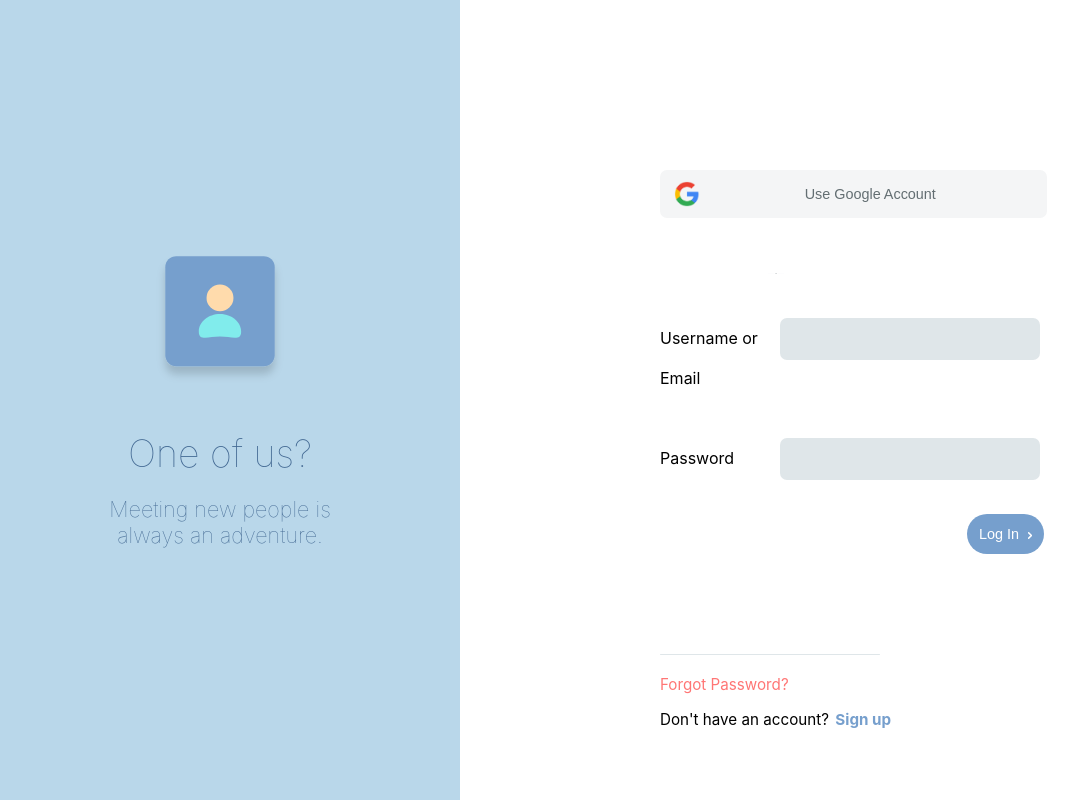
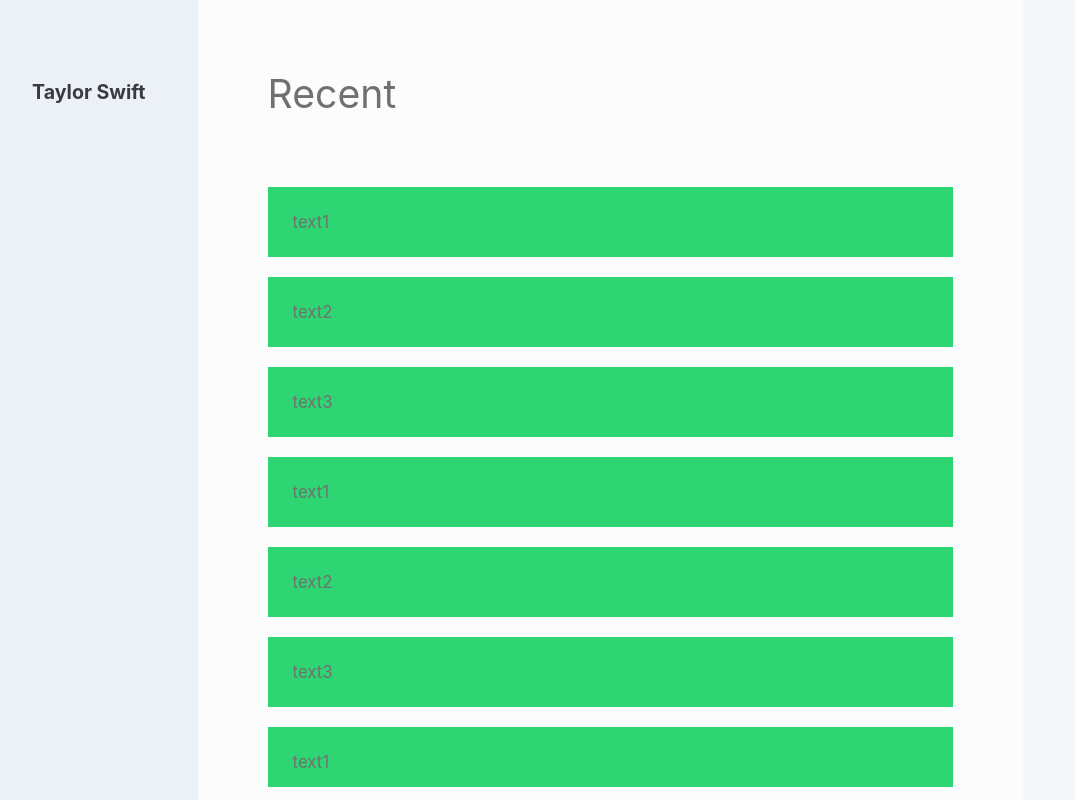
Before and after one commit to AbhiCh616/hobbyLobby, a React (Create React App) app in the folder front-end/: page / in a window 1280 px wide. Shown: the whole page, without its empty margins (20-1095 px from the left). Built offline with nearby package versions, Linux system fonts and the light colour scheme.

Commit message:
Feed creation (front-end)

```diff
--- a/front-end/src/App.js
+++ b/front-end/src/App.js
@@ -85,6 +85,8 @@ class App extends Component {
       return (
         this.state.logged_in && <Feed handle_logout={this.handle_logout} />
       )
+    if (true)
+      return (<Feed />)
     return (
       <React.Fragment>
         <Router>
--- /dev/null
+++ b/front-end/src/components/feed.css
@@ -0,0 +1,74 @@
+.mainFeedPan {
+    margin: 0;
+    padding: 0;
+    height: 100%;
+    width: 100vw;
+    background-color: #E0EAFC;
+    display: flex;
+}
+
+.leftFeedPan {
+    margin: 0;
+    padding: 0;
+    height: 100%;
+    width: 17vw;
+    background-color: #F1F2F6;
+    opacity: 0.75;
+    float: left;
+    display: flex;
+    justify-content: center;
+    align-items: top;
+    text-align:center;
+}
+
+.userLink {
+    padding-top: 10vh;
+    font-weight: bold;
+    font-size: 2.45vh;
+}
+
+.centerFeedPan {
+    margin: 0;
+    padding: 0;
+    height: 100%;
+    width: 64.5vw;
+    background-color: #FCFCFC;
+    justify-content: center;
+}
+
+.centerFeedPan .topBar {
+    font-size: 4.9vh;
+    width: 100%;
+    padding: 70px;
+    color: #707070;
+}
+
+.centerFeedPan .postsPan {
+    width: 64.5;
+    height: 75%;
+    padding-top: 0px;
+    padding-bottom: 0;
+    padding-left: 70px;
+    padding-right: 70px;
+    overflow: hidden;
+    overflow-y: scroll;
+}
+
+.postText {
+    background-color: #2ED573;
+    padding: 25px;
+    margin-bottom: 20px;
+    color: #707070;
+    font-size: 2.1vh;
+}
+
+.rightFeedPan {
+    margin: 0;
+    padding: 0;
+    height: 100%;
+    width: 18.5vw;
+    background-color: #F5F7FA;
+    display: flex;
+    justify-content: center;
+    align-items: center;
+}
--- a/front-end/src/components/feed.jsx
+++ b/front-end/src/components/feed.jsx
@@ -1,18 +1,54 @@
 import React, { Component } from 'react'
-import PropTypes from 'prop-types'
+import './feed.css'
+import Post from './post'
 
 class Feed extends Component {
+    state = {
+        userImage: './userProfile.svg',
+        userName: 'Taylor Swift',
+        posts: [
+            { text: 'text1', image: 'image1' },
+            { text: 'text2', image: 'image2' },
+            { text: 'text3', image: 'image3' },
+            { text: 'text1', image: 'image1' },
+            { text: 'text2', image: 'image2' },
+            { text: 'text3', image: 'image3' },
+            { text: 'text1', image: 'image1' },
+            { text: 'text2', image: 'image2' },
+            { text: 'text3', image: 'image3' },
+            { text: 'text1', image: 'image1' },
+            { text: 'text2', image: 'image2' },
+            { text: 'text3', image: 'image3' },
+
+        ]
+    }
+
     render() {
         return (
-            <h1>
-                <div onClick={this.props.handle_logout}>Logout</div>
-            </h1>
+            <React.Fragment>
+                <div className="mainFeedPan">
+                    <div className="leftFeedPan">
+                        <div className="userLink">
+                            {this.state.userName}
+                        </div>
+                    </div>
+                    <div className="centerFeedPan">
+                        <div className="topBar">
+                            Recent
+                        </div>
+                        <div className="postsPan">
+                            {this.state.posts.map(
+                                post => <Post text={post.text} image={post.images} />
+                            )}
+                        </div>
+                    </div>
+                    <div className="rightFeedPan">
+
+                    </div>
+                </div>
+            </React.Fragment >
         )
     }
 }
 
 export default Feed
-
-Feed.propTypes = {
-    handle_logout: PropTypes.func.isRequired
-}
--- /dev/null
+++ b/front-end/src/components/post.jsx
@@ -0,0 +1,15 @@
+import React, { Component } from 'react'
+
+class Post extends Component {
+    render() {
+        return (
+            <React.Fragment>
+                <div className="postText">
+                    {this.props.text}
+                </div>
+            </React.Fragment>
+        )
+    }
+}
+
+export default Post
```
Also changed, not shown: front-end/src/components/user.jsx (added, +18 -0 lines), front-end/src/components/userProfile.svg (added), 1 other file (tests, documents, lock files or other folders).
